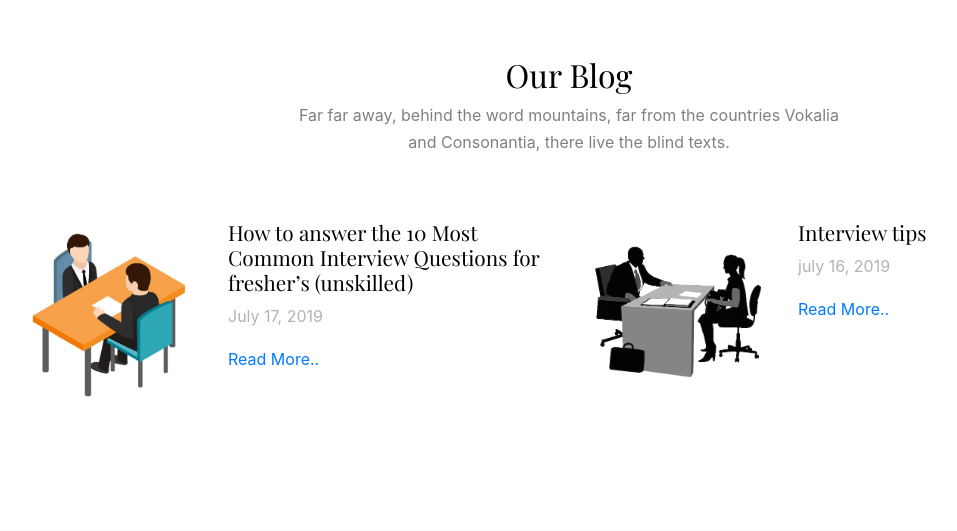
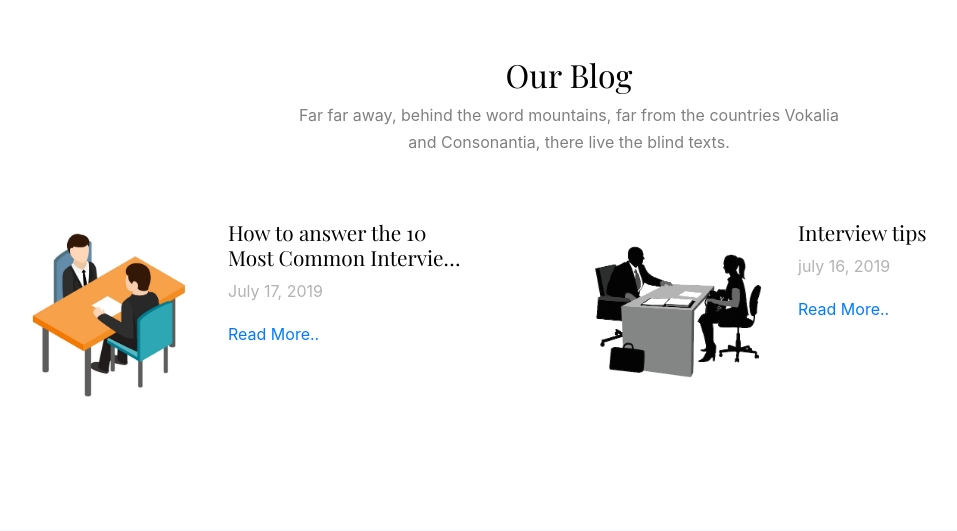
Before and after one commit to kishanpalsaini/wishBucket, a PHP site: page / in a window 1280 px wide. Shown: the part 5320-5851 px from the top of the page, without its empty margins (71-1028 px from the left). Run offline with PHP 8.4, Linux system fonts and the light colour scheme; some web fonts are replaced.

Commit message:
some correction

```diff
--- a/assets/css/new-style.css
+++ b/assets/css/new-style.css
@@ -20,7 +20,10 @@
     object-fit: contain;
     height: 100%;
 }
-
+/* about */
+.about-img img{
+    object-fit: cover;
+}
 /* index-about */
 .rounded-circle-about{
     width: 105px !important;
@@ -46,3 +49,13 @@
     object-fit: contain;
     height: 200px;
 }
+
+/* blog */
+.blog-text>h3>a{
+    text-overflow: ellipsis !important;
+    width: 233px;
+    overflow: hidden;
+    -webkit-line-clamp: 2;
+    -webkit-box-orient: vertical;
+    display: -webkit-box;
+}
--- a/basic/head.php
+++ b/basic/head.php
@@ -17,7 +17,7 @@ RSS Feed: https://feeds.feedburner.com/Free-templateco
 <!doctype html>
 <html lang="en">
   <head>
-    <title>Coach &mdash; Free Website Template by Free-Template.co</title>
+    <title>WishBucket</title>
     <meta charset="utf-8">
     <meta name="viewport" content="width=device-width, initial-scale=1, shrink-to-fit=no">
 
--- a/index.php
+++ b/index.php
@@ -77,7 +77,7 @@
         </div>
 
         <div class="row justify-content-center">
-          <div class="col-lg-4 col-md-6 text-center mb-5">
+          <div class="col-lg-4 col-md-6 text-center mb-5 about-img">
             <img src="uploads/gallery/about-1.jpg" alt="Free Website Template by Free-Template.co" class="rounded-circle-about img-fluid w-50 mb-4 team-img">
             <h3 class="h4 text-black">Manish Kumar Saini</h3>
             <p>Director</p>
@@ -88,7 +88,7 @@
               <!-- <a href="#" class="pl-3 pr-3"><span class="icon-linkedin"></span></a> -->
             </p>
           </div>
-          <div class="col-lg-3 col-md-6 text-center mb-5">
+          <div class="col-lg-3 col-md-6 text-center mb-5 about-img">
             <img src="uploads/gallery/about-2.jpg" alt="Free Website Template by Free-Template.co" class="rounded-circle-about img-fluid w-50 mb-4">
             <h3 class="h4 text-black">Karan Verma</h3>
             <p>Director</p>
@@ -349,7 +349,7 @@
               <figure class="mr-4">
                 <a href="single.html"><img src="uploads/gallery/blog-1.jpg" class="img-fluid rounded"></a>
               </figure>
-              <div class="blog-entry-text">
+              <div class="blog-entry-text blog-text">
                 <h3><a href="single.html">How to answer the 10 Most Common Interview Questions for fresher’s (unskilled)</a></h3>
                 <span class="post-meta mb-3 d-block">July 17, 2019</span>
                 <p><a href="blog.php?a=artical-1" class="">Read More..</a></p>
--- a/sections/header.php
+++ b/sections/header.php
@@ -3,7 +3,7 @@
       <div class="container">
         <div class="row align-items-center pt-3">
 
-          <div class="col-4 col-xl-2">
+          <div class="col-3 col-xl-2">
             <h1 class="mb-0 site-logo">
             <!-- <a href="index.html" class="h2 mb-0">Coach<span class="text-primary">.</span> </a> -->
             <a href="index.php">
```
